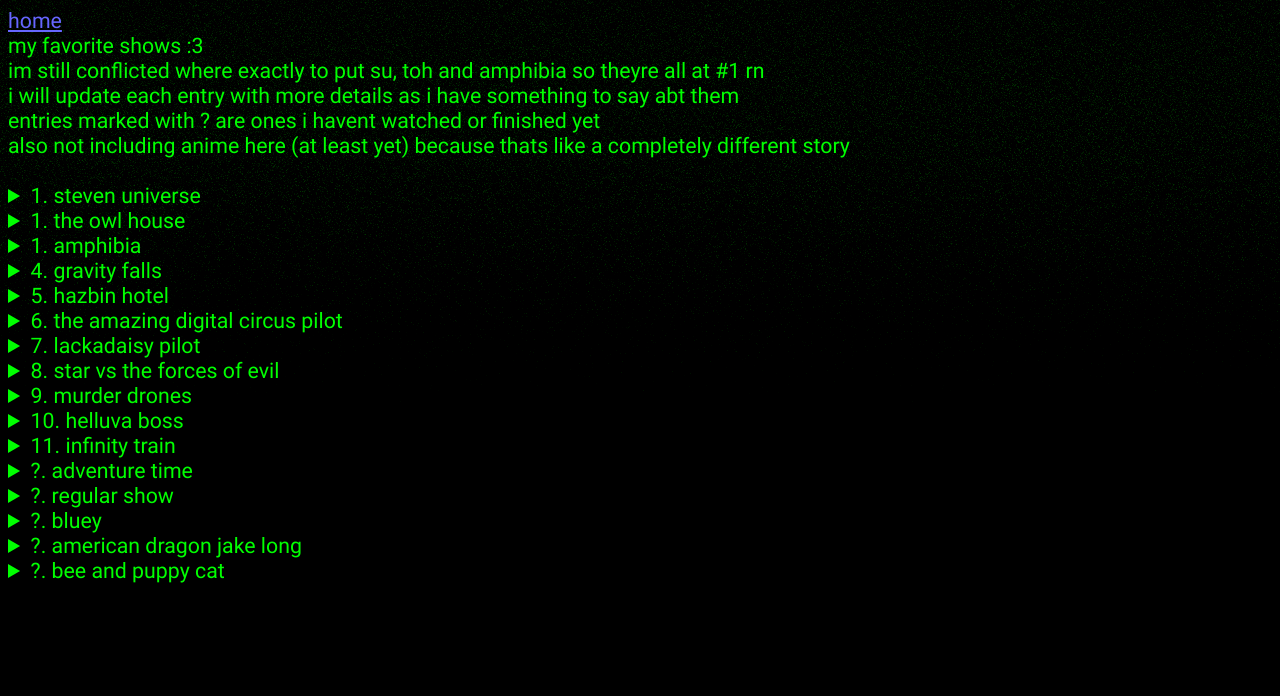
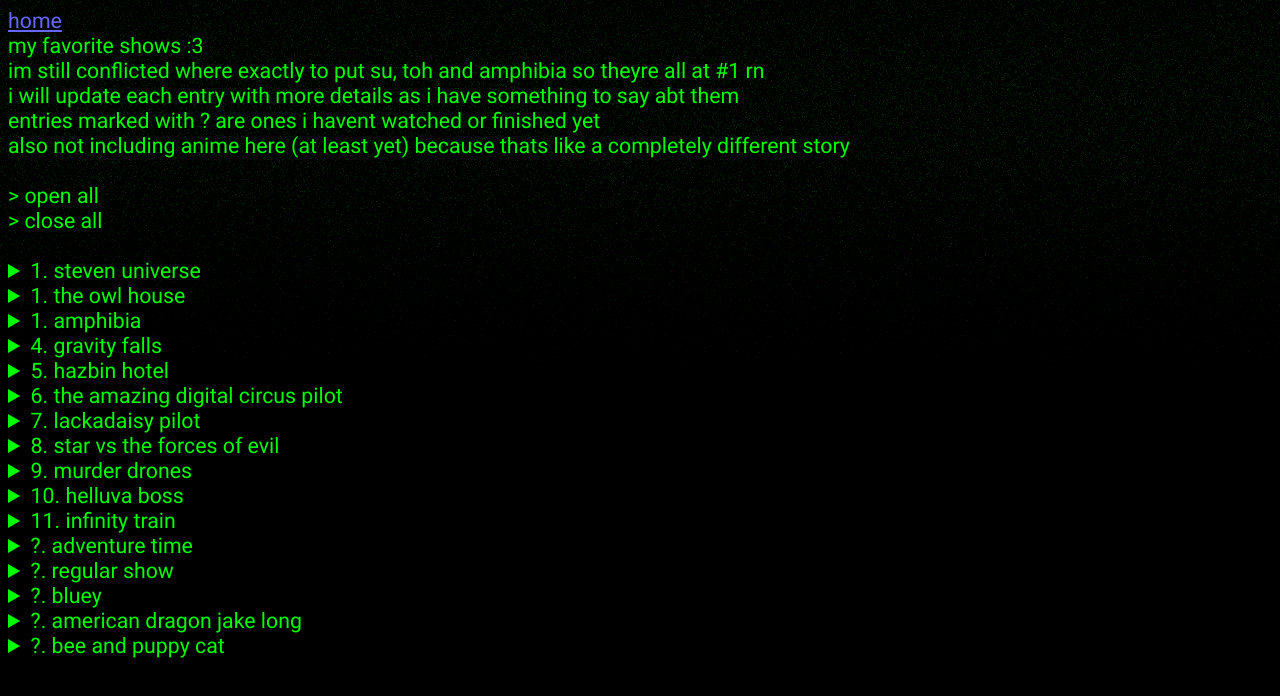
Before and after one commit to cgytrus/cgyt.ru-temp, a plain HTML site: page shows/index.html in a window 1280 px wide. Drawn offline with Linux system fonts and the light colour scheme.

Commit message:
open all close all courtesy of verticallity <3

```diff
--- a/shows/index.html
+++ b/shows/index.html
@@ -16,6 +16,9 @@
     <span>i will update each entry with more details as i have something to say abt them</span><br/>
     <span>entries marked with ? are ones i havent watched or finished yet</span><br/>
     <span>also not including anime here (at least yet) because thats like a completely different story</span><br/>
+    <br/>
+    <span style="cursor: pointer;" onclick="for (const e of document.getElementsByTagName('details')) e.setAttribute('open', '')">&gt; open all</span><br/>
+    <span style="cursor: pointer;" onclick="for (const e of document.getElementsByTagName('details')) e.removeAttribute('open')">&gt; close all</span><br/>
     <br/>
     <details><summary>1. steven universe</summary>
         peri.
```
